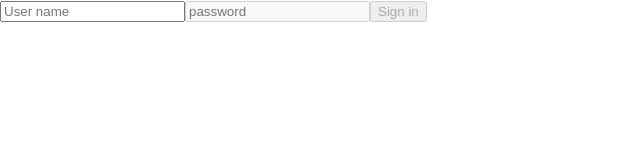
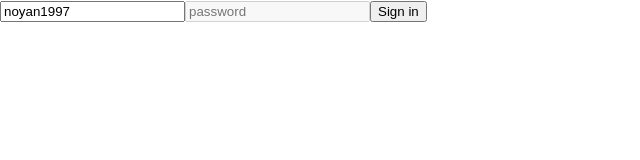
Before and after one commit to Noyan1997/github-profile-viewer, a Next.js app: page / in a window 1280 px wide. Shown: the top 160 px of the page, without its empty margins (0-640 px from the left). Built offline with nearby package versions, Linux system fonts and the light colour scheme.

Commit message:
show user name in url after login in login.tsx

```diff
--- a/pages/login/Login.tsx
+++ b/pages/login/Login.tsx
@@ -1,8 +1,11 @@
 import type { NextPage } from 'next'
+import { useRouter } from 'next/router'
 import { useState } from 'react'
 
 const Login: NextPage = () => {
-  const [value, setValue] = useState<string>()
+  const [value, setValue] = useState<string>('noyan1997')
+  const { push } = useRouter()
+
   return (
     <>
       <div>
@@ -13,7 +16,7 @@ const Login: NextPage = () => {
           placeholder="User name"
         />
         <input disabled type="password" placeholder="password" />
-        <button disabled={!value} onClick={() => console.log(value)}>
+        <button disabled={!value} onClick={() => push(`/profile/${value}`)}>
           Sign in
         </button>
       </div>
```
